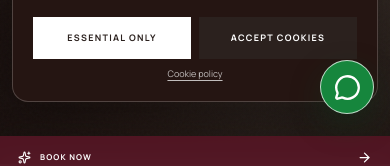
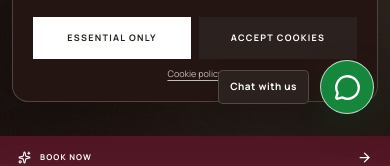
Before and after one commit to khany98-debug/injectox-clinic, a Next.js app: page / in a window 390 px wide. Shown: the part 666-832 px from the top of the page. Built offline with nearby package versions, Linux system fonts and the light colour scheme.

Commit message:
show WhatsApp chat label

```diff
--- a/src/app/globals.css
+++ b/src/app/globals.css
@@ -3416,12 +3416,11 @@ h2 em,
 .whatsapp-chat { position: fixed; z-index: 85; right: 24px; bottom: 24px; display: inline-flex; align-items: center; justify-content: center; width: 58px; height: 58px; color: #fff; border: 1px solid rgba(255,255,255,.72); border-radius: 50%; background: #16863d; box-shadow: 0 12px 30px rgba(17, 62, 32, .35); transition: transform .25s ease, background .25s ease, box-shadow .25s ease; }
 .whatsapp-chat:hover { background: #107633; box-shadow: 0 16px 34px rgba(17, 62, 32, .45); transform: translateY(-3px); }
 .whatsapp-chat svg { width: 27px; height: 27px; }
-.whatsapp-chat-label { position: absolute; right: 70px; display: block; width: max-content; padding: 8px 11px; color: var(--paper); border-radius: 4px; background: var(--espresso); font-size: 10px; font-weight: 700; letter-spacing: .05em; opacity: 0; pointer-events: none; transform: translateX(5px); transition: opacity .2s ease, transform .2s ease; }
-.whatsapp-chat:hover .whatsapp-chat-label, .whatsapp-chat:focus-visible .whatsapp-chat-label { opacity: 1; transform: translateX(0); }
+.whatsapp-chat-label { position: absolute; right: 70px; display: block; width: max-content; padding: 9px 13px; color: var(--paper); border: 1px solid rgba(255,255,255,.18); border-radius: 5px; background: var(--espresso); box-shadow: 0 8px 20px rgba(24,14,11,.22); font-size: 10px; font-weight: 700; letter-spacing: .05em; white-space: nowrap; }
 
 @media (max-width: 760px) {
   .whatsapp-chat { right: 16px; bottom: 64px; width: 54px; height: 54px; }
-  .whatsapp-chat-label { display: none; }
+  .whatsapp-chat-label { right: 64px; padding: 8px 11px; }
 
   .newsletter-popover {
     right: 12px;
--- a/src/components/whatsapp-chat.tsx
+++ b/src/components/whatsapp-chat.tsx
@@ -10,7 +10,7 @@ export function WhatsAppChat() {
       rel="noreferrer"
       aria-label="Chat with Injectox Clinic on WhatsApp"
     >
-      <span className="whatsapp-chat-label">Chat on WhatsApp</span>
+      <span className="whatsapp-chat-label">Chat with us</span>
       <MessageCircle aria-hidden="true" strokeWidth={2.1} />
     </a>
   );
```
